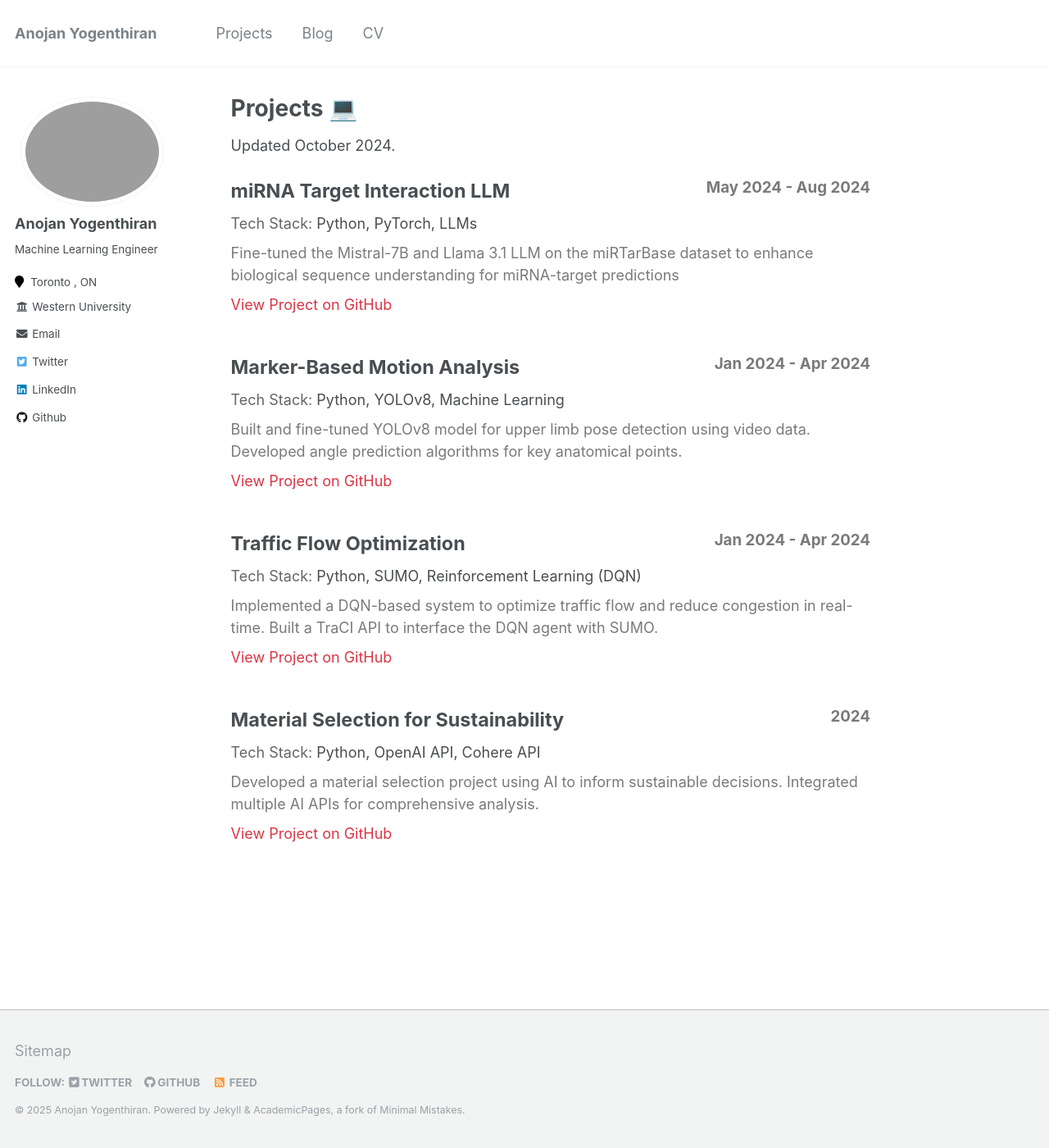
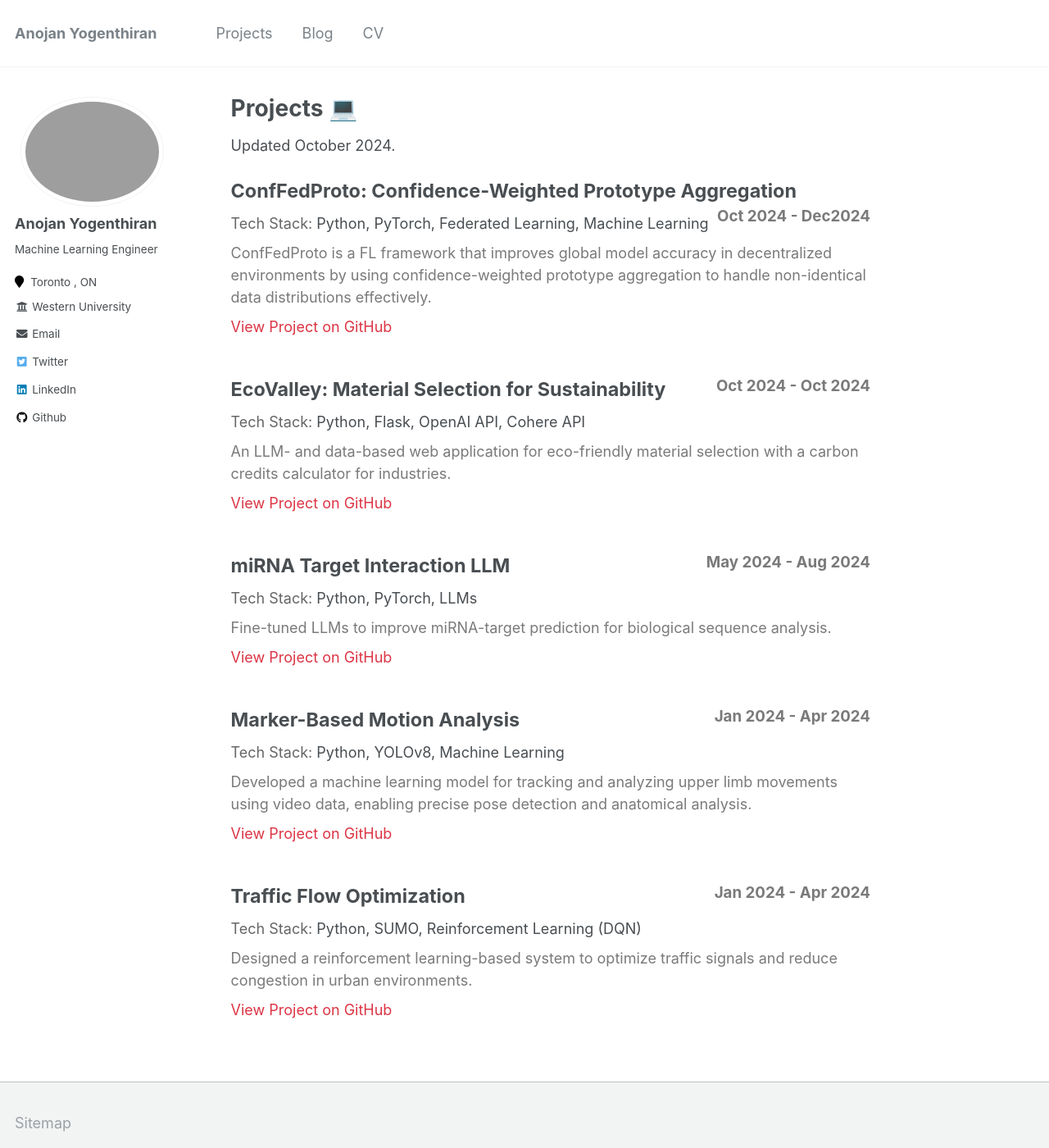
Before and after one commit to ayogenthiran/ayogenthiran.github.io, a Jekyll site: the page built from _pages/projects.md, in a window 1280 px wide and 1400 px high. Shown: the whole window at 82% size. Built offline with Jekyll 4.4.1, drawn with Linux system fonts in a browser that asks for light colours.

Commit message:
Update projects page

```diff
--- a/_pages/projects.md
+++ b/_pages/projects.md
@@ -7,6 +7,43 @@ author_profile: true
 {% include base_path %}
 
 Updated October 2024.
+
+
+<!-- ConFedProto Project -->
+<div class="project-container">
+  <div class="project-content">
+    <p class="project-title">ConfFedProto: Confidence-Weighted Prototype Aggregation
+      <span class="project-date">Oct 2024 - Dec2024</span>
+    </p>
+    <div class="project-tech">
+      <span>Tech Stack:</span> Python, PyTorch, Federated Learning, Machine Learning
+    </div>
+    <div class="project-description">
+      ConfFedProto is a FL framework that improves global model accuracy in decentralized environments by using confidence-weighted prototype aggregation to handle non-identical data distributions effectively.
+    </div>
+    <div class="project-link">
+      <a href="https://github.com/ayogenthiran/ConfFedProto.git">View Project on GitHub</a>
+    </div>
+  </div>
+</div>
+
+<!-- Material Selection Project -->
+<div class="project-container">
+  <div class="project-content">
+    <p class="project-title">EcoValley: Material Selection for Sustainability
+      <span class="project-date">Oct 2024 - Oct 2024</span>
+    </p>
+    <div class="project-tech">
+      <span>Tech Stack:</span> Python, Flask, OpenAI API, Cohere API
+    </div>
+    <div class="project-description">
+      An LLM- and data-based web application for eco-friendly material selection with a carbon credits calculator for industries.
+    </div>
+    <div class="project-link">
+      <a href="https://github.com/mqzpt/ecovalley.git">View Project on GitHub</a>
+    </div>
+  </div>
+</div>
 
 <!-- miRNA Project -->
 <div class="project-container">
@@ -18,7 +55,7 @@ Updated October 2024.
       <span>Tech Stack:</span> Python, PyTorch, LLMs
     </div>
     <div class="project-description">
-      Fine-tuned the Mistral-7B and Llama 3.1 LLM on the miRTarBase dataset to enhance biological sequence understanding for miRNA-target predictions
+      Fine-tuned LLMs to improve miRNA-target prediction for biological sequence analysis.
     </div>
     <div class="project-link">
       <a href="https://github.com/ayogenthiran/miRNA-Target-LLM">View Project on GitHub</a>
@@ -36,7 +73,7 @@ Updated October 2024.
       <span>Tech Stack:</span> Python, YOLOv8, Machine Learning
     </div>
     <div class="project-description">
-      Built and fine-tuned YOLOv8 model for upper limb pose detection using video data. Developed angle prediction algorithms for key anatomical points.
+      Developed a machine learning model for tracking and analyzing upper limb movements using video data, enabling precise pose detection and anatomical analysis.
     </div>
     <div class="project-link">
       <a href="https://github.com/ayogenthiran/MarkerBasedMotionAnalysis">View Project on GitHub</a>
@@ -54,28 +91,10 @@ Updated October 2024.
       <span>Tech Stack:</span> Python, SUMO, Reinforcement Learning (DQN)
     </div>
     <div class="project-description">
-      Implemented a DQN-based system to optimize traffic flow and reduce congestion in real-time. Built a TraCI API to interface the DQN agent with SUMO.
+      Designed a reinforcement learning-based system to optimize traffic signals and reduce congestion in urban environments.
     </div>
     <div class="project-link">
       <a href="https://github.com/ayogenthiran/traffic-flow-optimization">View Project on GitHub</a>
     </div>
   </div>
 </div>
-
-<!-- Material Selection Project -->
-<div class="project-container">
-  <div class="project-content">
-    <p class="project-title">Material Selection for Sustainability
-      <span class="project-date">2024</span>
-    </p>
-    <div class="project-tech">
-      <span>Tech Stack:</span> Python, OpenAI API, Cohere API
-    </div>
-    <div class="project-description">
-      Developed a material selection project using AI to inform sustainable decisions. Integrated multiple AI APIs for comprehensive analysis.
-    </div>
-    <div class="project-link">
-      <a href="https://github.com/yourusername/material-selection">View Project on GitHub</a>
-    </div>
-  </div>
-</div>
```
